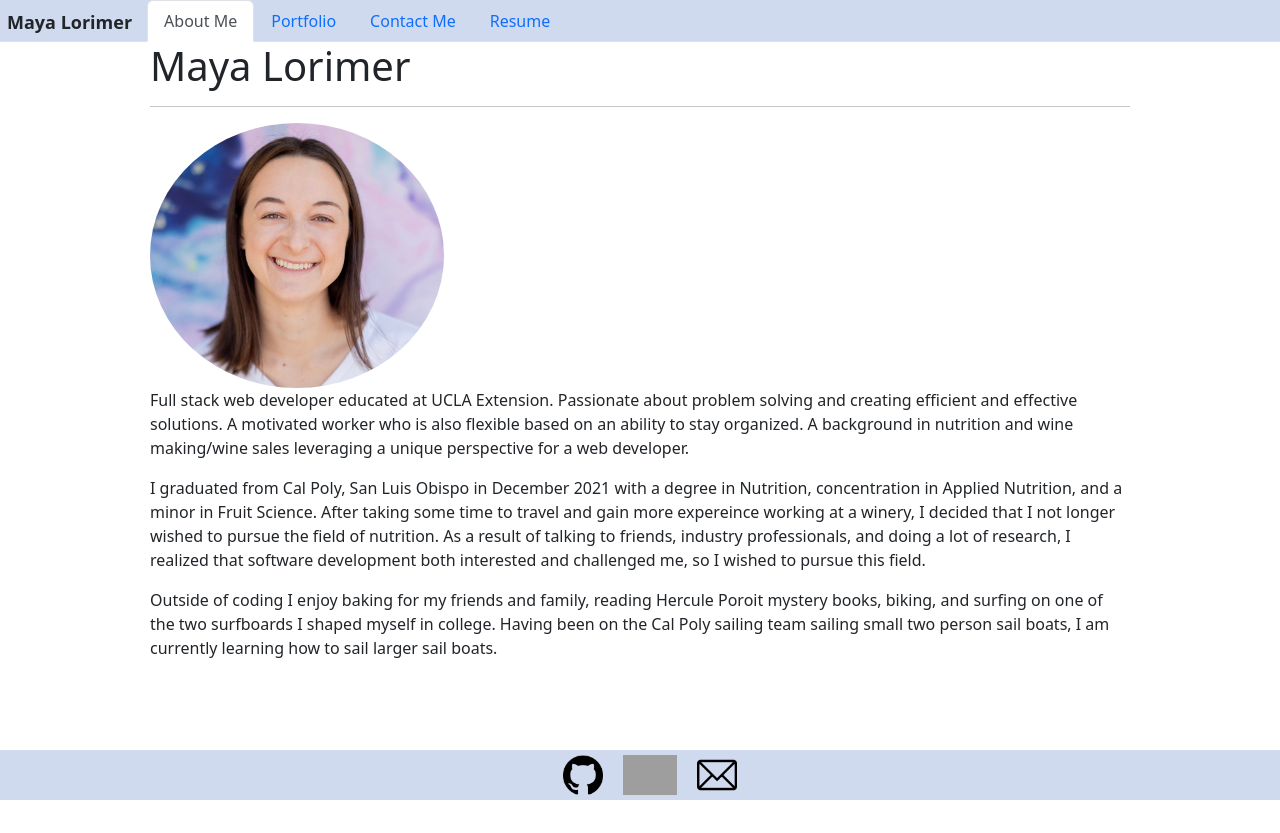
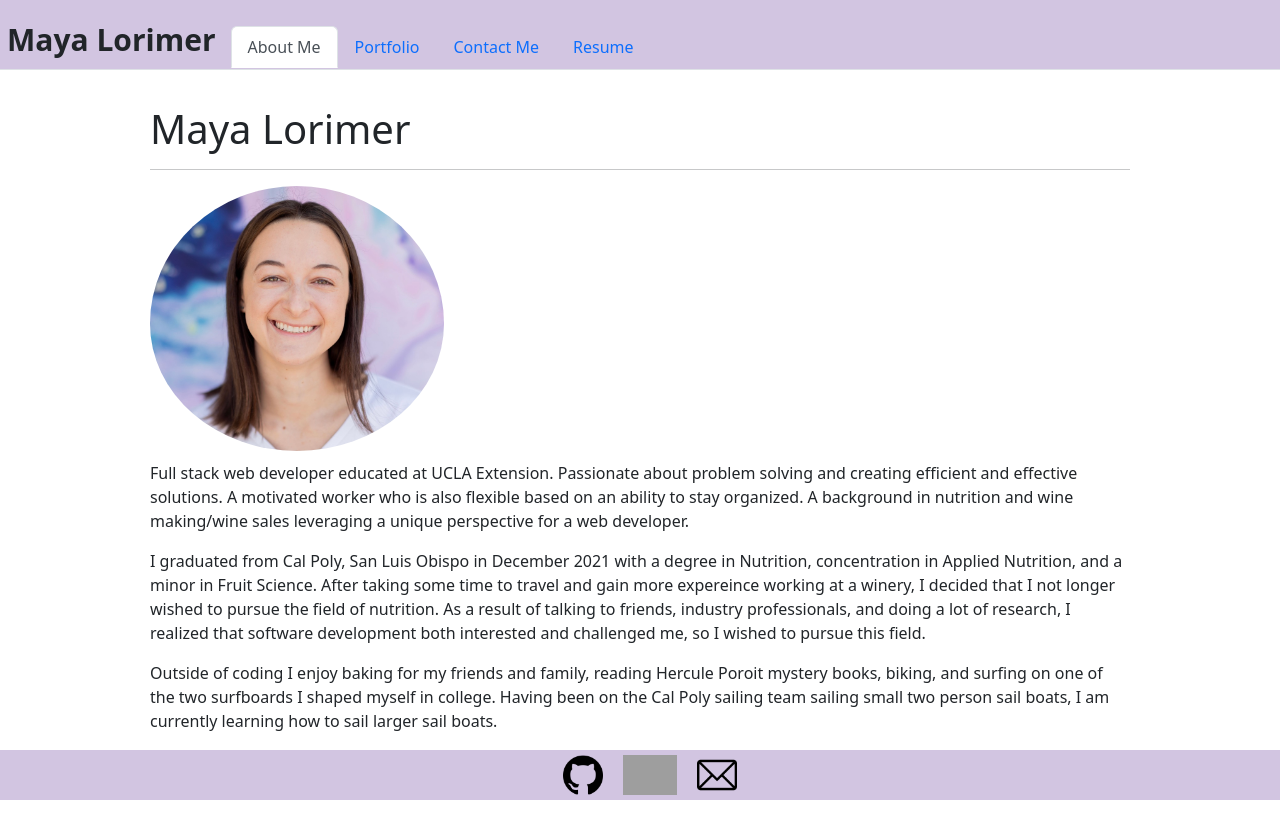
Before and after one commit to mayalorimer/Maya-Lorimer-Portfolio, a React (Create React App) app: page / in a window 1280 px wide. Before the commit the page ends 800 px from the top, so only its background shows below. Built offline with nearby package versions, Linux system fonts and the light colour scheme; grey boxes are pictures that could not be loaded.

Commit message:
not sure why the files deleted

```diff
--- a/package.json
+++ b/package.json
@@ -10,6 +10,7 @@
     "axios": "^0.27.2",
     "bootstrap": "^5.2.0",
     "dotenv": "^16.0.1",
+    "gh-pages": "^4.0.0",
     "react": "^17.0.2",
     "react-bootstrap": "^2.4.0",
     "react-dom": "^17.0.2",
@@ -18,6 +19,8 @@
     "web-vitals": "^2.1.4"
   },
   "scripts": {
+    "predeploy": "npm run build",
+    "deploy": "gh-pages -b main -d build",
     "start": "react-scripts start",
     "build": "react-scripts build",
     "test": "react-scripts test",
@@ -40,5 +43,6 @@
       "last 1 firefox version",
       "last 1 safari version"
     ]
-  }
+  },
+  "homepage": "https://mayalorimer.github.io/Maya-Lorimer-Portfolio"
 }
--- a/src/components/Footer.js
+++ b/src/components/Footer.js
@@ -8,9 +8,9 @@
     return (
         <div class="footer">
           <div class="footer-content-right">
-            <a href="https://github.com/mayalorimer"><img src={github} class="icon-style" alt="Github icon"></img></a>
-            <a href="https://www.linkedin.com/in/maya-lorimer/"><img src={linkedin} class="icon-style" alt="Linkedin icon"></img></a>
-            <a href=" mailto: maya.lorimer@yahoo.com"><img src={email} class="icon-style" alt="Emailicon"></img></a>
+            <a href="https://github.com/mayalorimer" target="_blank" rel="noreferrer"><img src={github} class="icon-style" alt="Github icon"></img></a>
+            <a href="https://www.linkedin.com/in/maya-lorimer/" target="_blank" rel="noreferrer"><img src={linkedin} class="icon-style" alt="Linkedin icon"></img></a>
+            <a href=" mailto: maya.lorimer@yahoo.com" target="_blank" rel="noreferrer"><img src={email} class="icon-style" alt="Emailicon"></img></a>
         </div>
         </div>
     );
--- a/src/components/pages/Resume.js
+++ b/src/components/pages/Resume.js
@@ -7,7 +7,7 @@
       <h1>Resume</h1>
       <hr></hr>
       <p>
-        Download my <a href="https://drive.google.com/file/d/17N1_kg_InoAd2l3_A-Ev4u9fDFwI4Bq4/view?usp=sharing" >Resume</a>
+        Download my <a href="https://drive.google.com/file/d/17N1_kg_InoAd2l3_A-Ev4u9fDFwI4Bq4/view?usp=sharing" target="_blank" rel="noreferrer">Resume</a>
       </p>
       <h3>Front-End Proficiencies</h3>
       <ul>
--- a/src/style.css
+++ b/src/style.css
@@ -10,20 +10,25 @@
 }
 
 .nav {
-    background-color: #D0DAEE;
+    background-color: #D2C5E1;
     margin-top: 0px;
     padding-top: 0px;
     width: 100%;
+}
+
+.nav-item {
+    padding-top: 2%;
 }
 
 .myName {
     margin: 2px;
     margin-right: 10px;
     padding: 5px;
-    font-size: 18px;
+    padding-top: 2%;
+    font-size: 30px;
     font-weight: bolder;
     position: relative;
-    top: 2px;
+    padding-top: 15px;
 }
 
 .about,
@@ -39,6 +44,7 @@
 .portfolio {
     margin-right: 150px;
     margin-left: 150px;
+    margin-bottom: 100px;
 }
 
 .footer {
@@ -47,7 +53,7 @@
     left:0;
     width:100%;
     height: 50px;
-    background-color: #D0DAEE;
+    background-color: #D2C5E1;
   }
 
   a.menu:hover {
@@ -72,8 +78,14 @@
   .headshot {
     width: 30%;
     border-radius: 50%;
+    padding-bottom: 10px;
   }
 
   hr {
     width: 100%;
+    margin: 0px;
   }
+
+  h1 {
+    padding-top: 35px;
+  }
```
Also changed, not shown: 1 other file (tests, documents, lock files or other folders).
